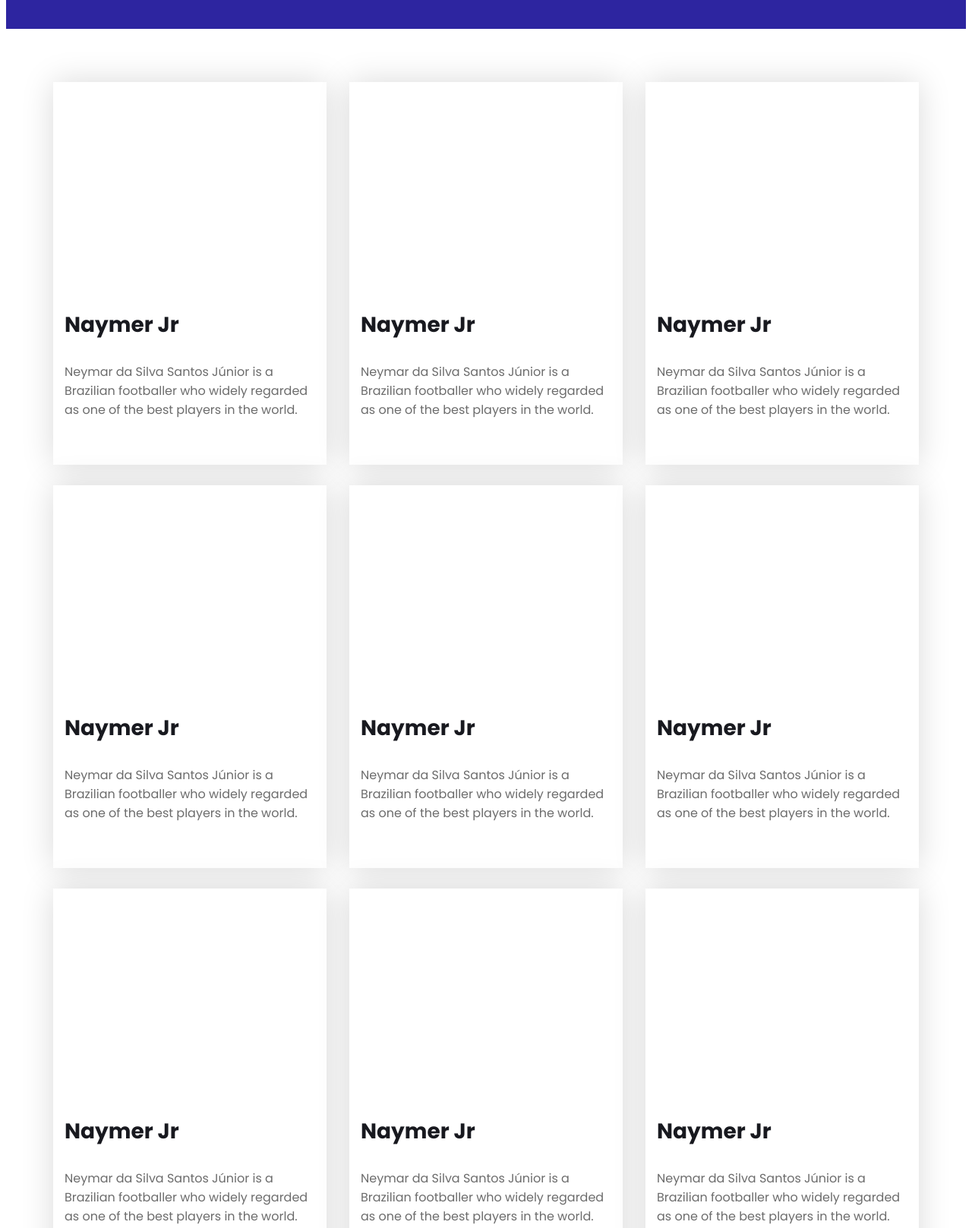
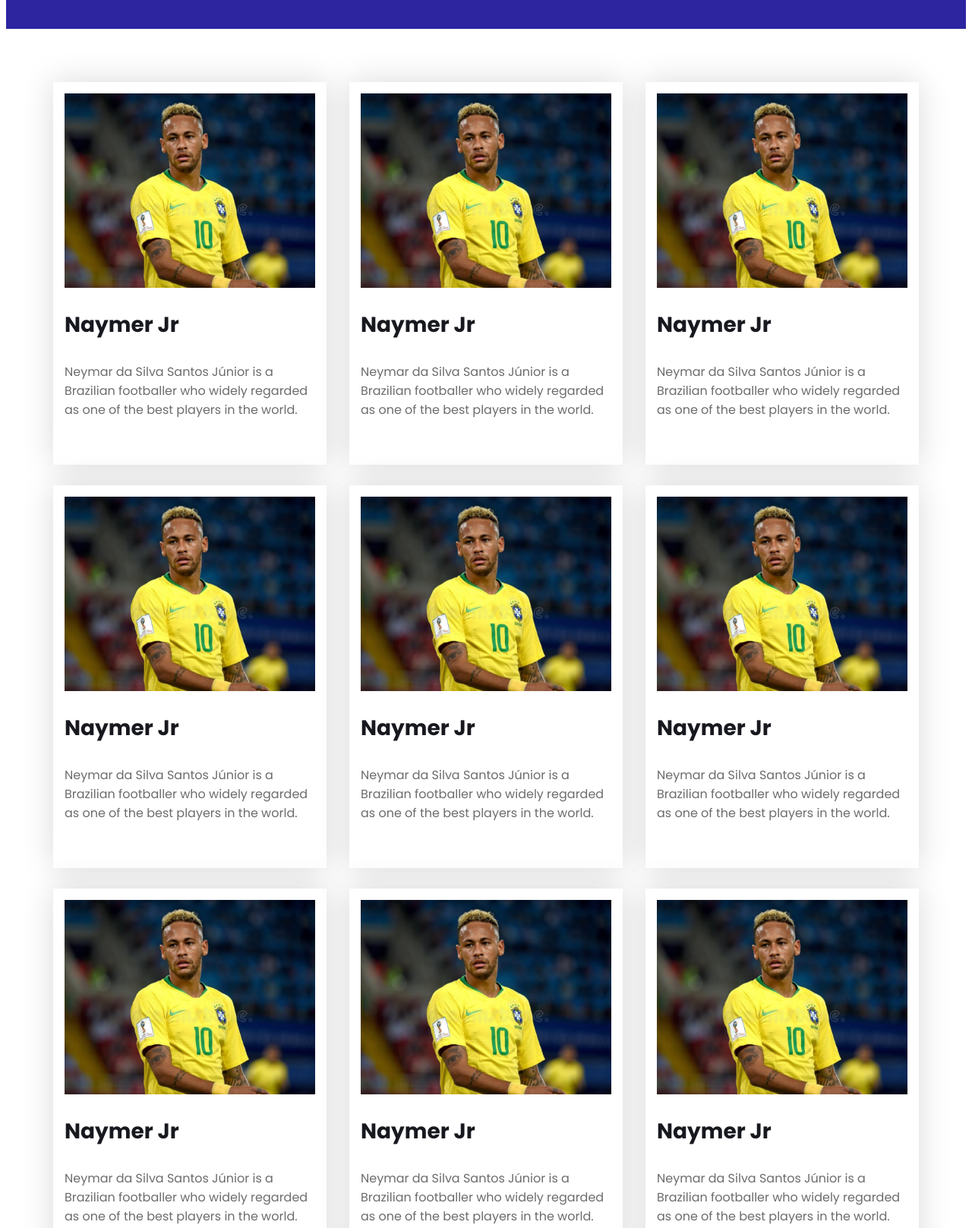
Before and after one commit to mamunkowsar/assignment-02, a plain HTML site: page index.html in a window 1280 px wide. Shown: the part 620-2237 px from the top of the page at 76% size. Drawn offline with Linux system fonts and the light colour scheme; the site is published under a folder, as on GitHub Pages, so addresses that start at the root find nothing.

Commit message:
update index.html

```diff
--- a/index.html
+++ b/index.html
@@ -53,7 +53,7 @@
                 <a href="">Watch Live  <i class="fas fa-arrow-right"></i></a>
             </div>
             <div>
-                <img src="/images/banner.png" alt="">
+                <img src="images/banner.png" alt="">
             </div>
         </section>
 
@@ -71,7 +71,7 @@
 
             <div class="player">
                 <div class="player-image">
-                    <img src="/images/players/player-1.png" alt="">
+                    <img src="images/players/player-1.png" alt="">
                 </div>
                 <div class="player-details">
                     <h3>
@@ -85,7 +85,7 @@
             </div>
             <div class="player">
                 <div class="player-image">
-                    <img src="/images/players/player-1.png" alt="">
+                    <img src="images/players/player-1.png" alt="">
                 </div>
                 <div class="player-details">
                     <h3>
@@ -99,7 +99,7 @@
             </div>
             <div class="player">
                 <div class="player-image">
-                    <img src="/images/players/player-1.png" alt="">
+                    <img src="images/players/player-1.png" alt="">
                 </div>
                 <div class="player-details">
                     <h3>
@@ -113,7 +113,7 @@
             </div>
             <div class="player">
                 <div class="player-image">
-                    <img src="/images/players/player-1.png" alt="">
+                    <img src="images/players/player-1.png" alt="">
                 </div>
                 <div class="player-details">
                     <h3>
@@ -127,7 +127,7 @@
             </div>
             <div class="player">
                 <div class="player-image">
-                    <img src="/images/players/player-1.png" alt="">
+                    <img src="images/players/player-1.png" alt="">
                 </div>
                 <div class="player-details">
                     <h3>
@@ -141,7 +141,7 @@
             </div>
             <div class="player">
                 <div class="player-image">
-                    <img src="/images/players/player-1.png" alt="">
+                    <img src="images/players/player-1.png" alt="">
                 </div>
                 <div class="player-details">
                     <h3>
@@ -155,7 +155,7 @@
             </div>
             <div class="player">
                 <div class="player-image">
-                    <img src="/images/players/player-1.png" alt="">
+                    <img src="images/players/player-1.png" alt="">
                 </div>
                 <div class="player-details">
                     <h3>
@@ -169,7 +169,7 @@
             </div>
             <div class="player">
                 <div class="player-image">
-                    <img src="/images/players/player-1.png" alt="">
+                    <img src="images/players/player-1.png" alt="">
                 </div>
                 <div class="player-details">
                     <h3>
@@ -183,7 +183,7 @@
             </div>
             <div class="player">
                 <div class="player-image">
-                    <img src="/images/players/player-1.png" alt="">
+                    <img src="images/players/player-1.png" alt="">
                 </div>
                 <div class="player-details">
                     <h3>
@@ -197,7 +197,7 @@
             </div>
             <div class="player">
                 <div class="player-image">
-                    <img src="/images/players/player-1.png" alt="">
+                    <img src="images/players/player-1.png" alt="">
                 </div>
                 <div class="player-details">
                     <h3>
@@ -211,7 +211,7 @@
             </div>
             <div class="player">
                 <div class="player-image">
-                    <img src="/images/players/player-1.png" alt="">
+                    <img src="images/players/player-1.png" alt="">
                 </div>
                 <div class="player-details">
                     <h3>
@@ -225,7 +225,7 @@
             </div>
             <div class="player">
                 <div class="player-image">
-                    <img src="/images/players/player-1.png" alt="">
+                    <img src="images/players/player-1.png" alt="">
                 </div>
                 <div class="player-details">
                     <h3>
@@ -239,7 +239,7 @@
             </div>
             <div class="player">
                 <div class="player-image">
-                    <img src="/images/players/player-1.png" alt="">
+                    <img src="images/players/player-1.png" alt="">
                 </div>
                 <div class="player-details">
                     <h3>
@@ -253,7 +253,7 @@
             </div>
             <div class="player">
                 <div class="player-image">
-                    <img src="/images/players/player-1.png" alt="">
+                    <img src="images/players/player-1.png" alt="">
                 </div>
                 <div class="player-details">
                     <h3>
@@ -267,7 +267,7 @@
             </div>
             <div class="player">
                 <div class="player-image">
-                    <img src="/images/players/player-1.png" alt="">
+                    <img src="images/players/player-1.png" alt="">
                 </div>
                 <div class="player-details">
                     <h3>
@@ -297,7 +297,7 @@
 
             </div>
             <div class="highlight-banner">
-                <img src="/images/match.png" alt="">
+                <img src="images/match.png" alt="">
 
 
             </div>
```
